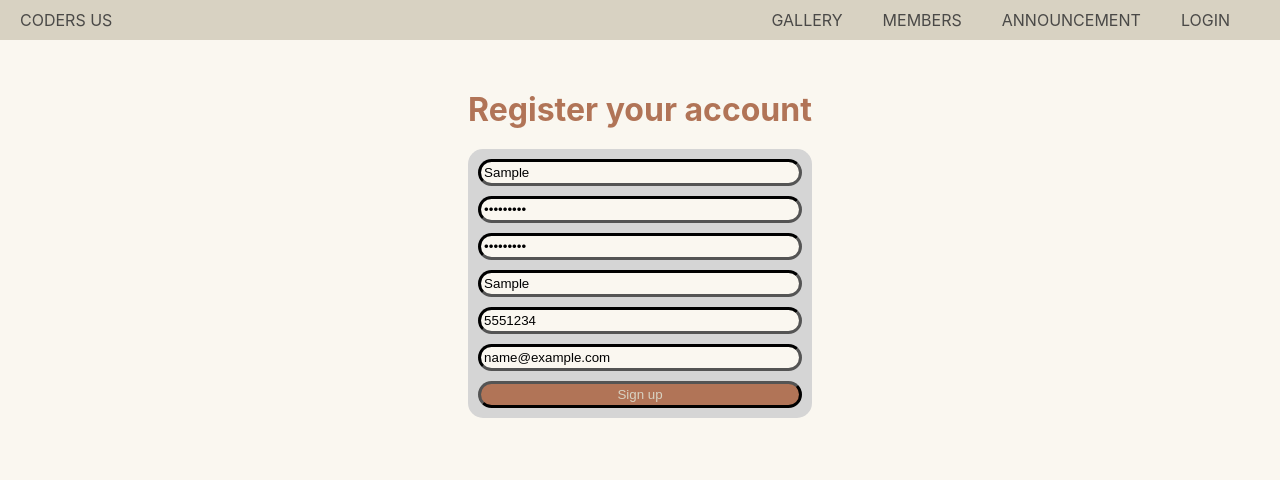
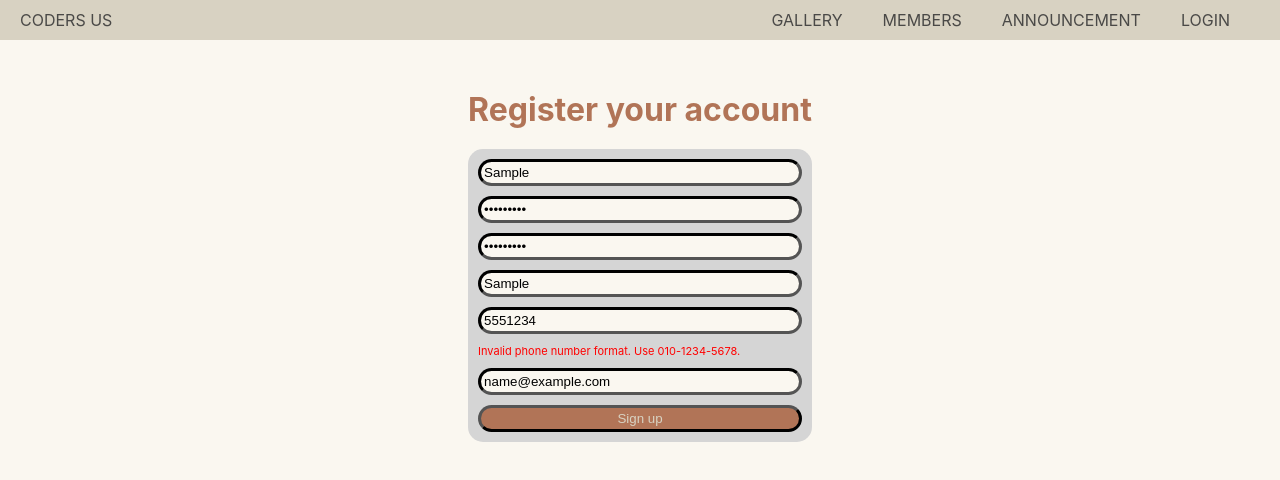
Before and after one commit to halfmoon01/CSE316_TEAM4_FinalProject, a React (Vite) app in the folder frontend/: page /SignUp in a window 1280 px wide. Both pictures are taken after typing "Sample", "Sample123", "Sample123", "Sample", "5551234", "name@example.com" into the empty fields and a click on the button "Sign up". Shown: the top 480 px of the page. Built offline with nearby package versions, Linux system fonts and the light colour scheme; no server answers.

Commit message:
fix: Modify addtional feature for format error handling
In the sign-up page, I added format handling error message below the input in order to see errors implicitly.

```diff
--- a/frontend/src/pages/SignUp.jsx
+++ b/frontend/src/pages/SignUp.jsx
@@ -88,6 +88,12 @@ const SignUp = () => {
   const handleSubmit = async (event) => {
     event.preventDefault();
 
+    // Inline validation checks
+    if (!/^[0-9]{3}-[0-9]{4}-[0-9]{4}$/.test(phoneNumber) || !/^[^\s@]+@[^\s@]+\.[^\s@]+$/.test(email)) {
+      alert("Please follow the format.");
+    return;
+    }
+
     // Run validation checks
     const isValid = await ValidateSignUp();
     if (!isValid) return;
@@ -146,6 +152,12 @@ const SignUp = () => {
             placeholder="Enter your password again..."
             required
           />
+          {/* Inline validation message for password confirmation */}
+          {passwordCheck.length > 0 && password !== passwordCheck && (
+          <p style={{ color: "red", fontSize: "11px" }}>
+            Passwords do not match.
+          </p>
+          )}
           <input
             type="text"
             id="name"
@@ -162,6 +174,13 @@ const SignUp = () => {
             placeholder="Enter your phone number"
             required
           />
+          {/* Inline validation message for invalid phone number format */}
+          {!/^[0-9]{3}-[0-9]{4}-[0-9]{4}$/.test(phoneNumber) &&
+            phoneNumber.length > 0 && (
+              <p style={{ color: "red" ,fontSize: "11px"}}>
+                Invalid phone number format. Use 010-1234-5678.
+              </p>
+            )}
           <input
             type="email"
             id="email"
@@ -170,6 +189,10 @@ const SignUp = () => {
             placeholder="Enter your e-mail address"
             required
           />
+          {/* Inline validation message for invalid email format */}
+          {!/^[^\s@]+@[^\s@]+\.[^\s@]+$/.test(email) && email.length > 0 && (
+            <p style={{ color: "red"  ,fontSize: "11px"}}>Invalid email format. Use example@domain.com.</p>
+          )}
           <button type="submit" id="sign-up-button">
             Sign up
           </button>
```
